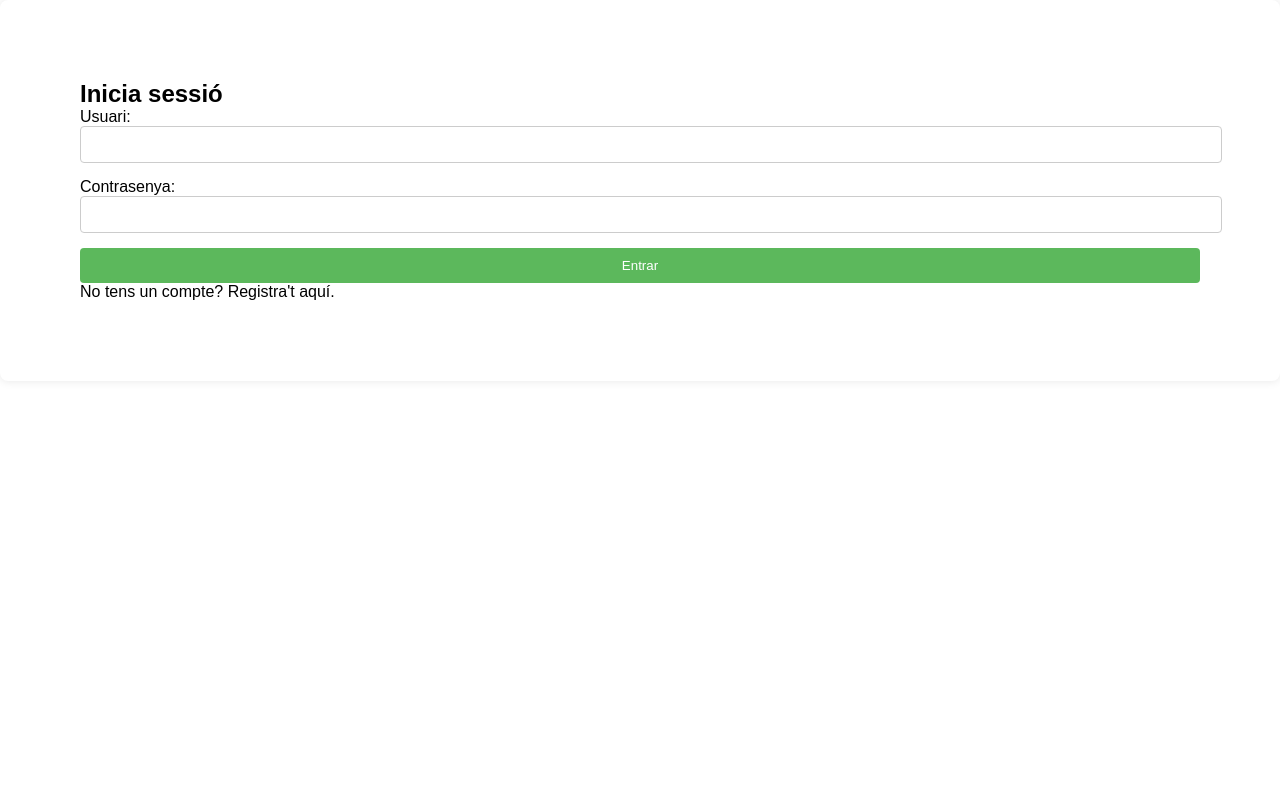
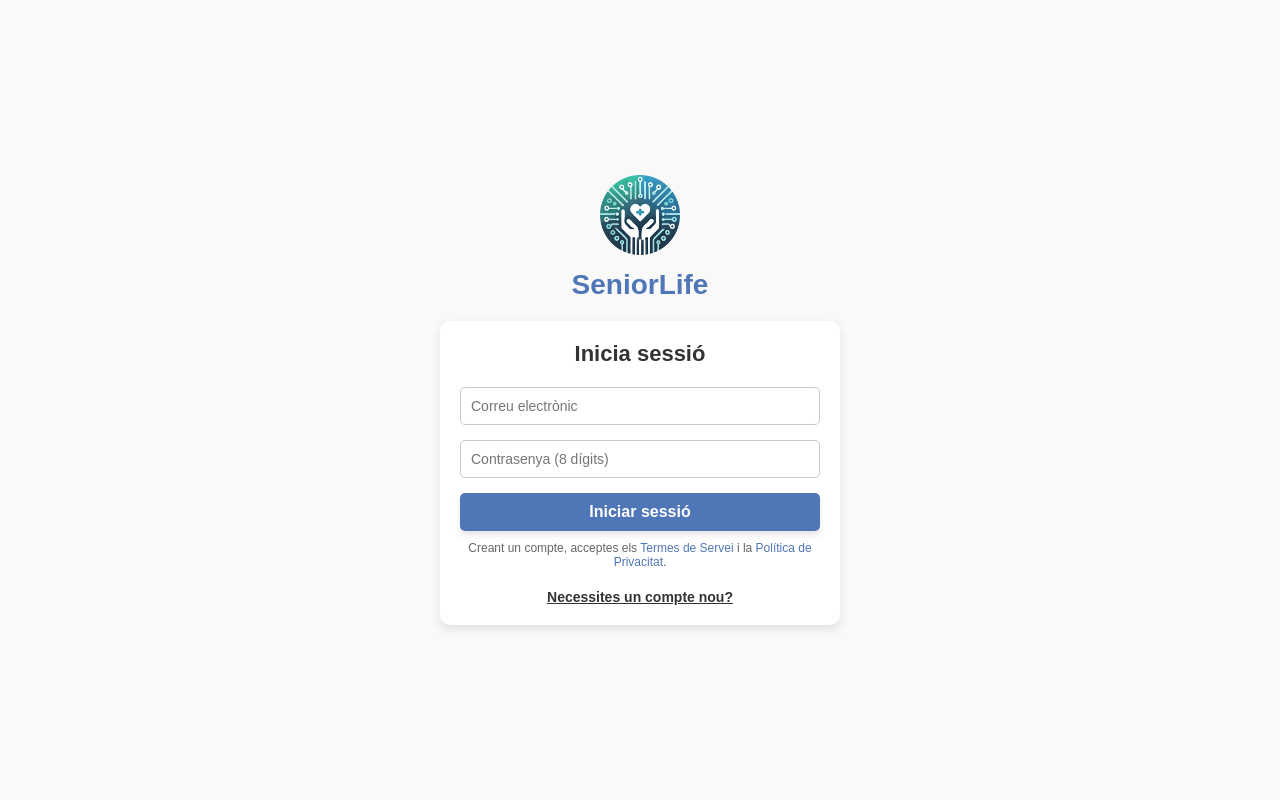
Before and after one commit to luciarevaliente/Projecte_EProgramari, a Flask app: page /login in a window 1280 px wide. Run offline with Flask 3, Linux system fonts and the light colour scheme.

Commit message:
Nova versió de login.html + retoc en home.html

```diff
--- /dev/null
+++ b/sprint2/app/static/login.css
@@ -0,0 +1,104 @@
+/* General styles */
+body {
+    font-family: 'Arial', sans-serif;
+    display: flex;
+    justify-content: center;
+    align-items: center;
+    flex-direction: column;
+    background-color: #f9f9f9;
+    margin: 0;
+    padding: 0;
+    height: 100vh;
+}
+
+/* Contenidor general */
+.container {
+    text-align: center;
+    width: 100%;
+    max-width: 400px;
+    padding: 20px;
+}
+
+/* Logo */
+.logo-container {
+    margin-bottom: 20px;
+}
+
+.logo {
+    width: 80px;
+    height: auto;
+    margin-bottom: 10px;
+}
+
+.title {
+    font-size: 28px;
+    color: #4f76b6;
+    margin: 0;
+}
+
+/* Formulari */
+form {
+    background: white;
+    padding: 20px;
+    border-radius: 10px;
+    box-shadow: 0 4px 10px rgba(0, 0, 0, 0.1);
+    text-align: center;
+}
+
+.form-title {
+    font-size: 22px;
+    font-weight: bold;
+    color: #333;
+    margin-bottom: 20px;
+}
+
+/* Camps del formulari */
+input {
+    display: block;
+    margin-bottom: 15px;
+    padding: 10px;
+    width: 100%;
+    font-size: 14px;
+    border: 1px solid #ccc;
+    border-radius: 5px;
+    box-sizing: border-box;
+}
+
+/* Botó */
+button {
+    background-color: #4f76b6;
+    color: white;
+    padding: 10px;
+    border: none;
+    border-radius: 5px;
+    cursor: pointer;
+    width: 100%;
+    font-size: 16px;
+    font-weight: bold;
+    box-shadow: 0 4px 6px rgba(0, 0, 0, 0.1);
+    transition: background-color 0.3s ease;
+}
+
+button:hover {
+    background-color: #3a5c91;
+}
+
+/* Termes i registre */
+.terms {
+    font-size: 12px;
+    color: #666;
+    margin-top: 10px;
+}
+
+.terms a {
+    color: #4f76b6;
+    text-decoration: none;
+}
+
+.register-link {
+    font-size: 14px;
+    font-weight: bold;
+    margin-top: 20px;
+    color: #333;
+    text-decoration: underline;
+}
--- a/sprint2/app/static/seniorlife.css
+++ b/sprint2/app/static/seniorlife.css
@@ -29,7 +29,7 @@ body {
 .logo {
     width: 150px;
     height: auto;
-    margin-bottom: 20px; /* Separació entre el logo i el rectangle gris */
+    margin-bottom: 1px; /* Separació entre el logo i el rectangle gris */
 }
 
 /* Rectangle gris només per a la secció d'accés */
--- a/sprint2/app/templates/home.html
+++ b/sprint2/app/templates/home.html
@@ -7,10 +7,11 @@
     <link rel="stylesheet" href="{{ url_for('static', filename='seniorlife.css') }}">
 </head>
 <body class="container">
-    <h1 class="title">SeniorLife</h1>
     <div class="logo-container">
         <img src="{{ url_for('static', filename='resources/logo-modified.png') }}" alt="SeniorLife Logo" class="logo">
     </div>
+    <h1 class="title">SeniorLife</h1>
+
     <div class="access-container">
         <h2 class="subtitle">Accedir a SeniorLife</h2>
         <h3 class="description">Crea un compte gratuït per unir-te a la família de SeniorLife</h3>
--- a/sprint2/app/templates/login.html
+++ b/sprint2/app/templates/login.html
@@ -5,10 +5,16 @@
     <meta name="viewport" content="width=device-width, initial-scale=1.0">
     <title>Login</title>
     <link rel="stylesheet" href="{{ url_for('static', filename='style.css') }}">
+    <link rel="stylesheet" href="{{ url_for('static', filename='login.css') }}">
 </head>
 <body>
+    <div class="container">
+        <div class="logo-container">
+            <img src="{{ url_for('static', filename='resources/logo-modified.png') }}" alt="SeniorLife Logo" class="logo">
+            <h1 class="title">SeniorLife</h1>
+        </div>
         <form method="POST">
-        <h2>Inicia sessió</h2>
+            <h2 class="form-title">Inicia sessió</h2>
             {% with messages = get_flashed_messages(with_categories=true) %}
             {% if messages %}
             <ul>
@@ -18,16 +24,14 @@
             </ul>
             {% endif %}
             {% endwith %}
-        <label for="username">Usuari:</label>
-        <input type="text" id="username" name="username" required>
-
-        <label for="password">Contrasenya:</label>
-        <input type="password" id="password" name="password" required>
-
-        <button type="submit">Entrar</button>
-
-        <p>No tens un compte? <a href="{{ url_for('register') }}">Registra't aquí</a>.</p>
-
+            <input type="text" id="username" name="username" placeholder="Correu electrònic" required>
+            <input type="password" id="password" name="password" placeholder="Contrasenya (8 dígits)" required>
+            <button type="submit">Iniciar sessió</button>
+            <p class="terms">
+                Creant un compte, acceptes els <a href="#">Termes de Servei</a> i la <a href="#">Política de Privacitat</a>.
+            </p>
+            <p class="register-link"><a href="{{ url_for('register') }}">Necessites un compte nou?</a></p>
         </form>
+    </div>
 </body>
 </html>
```
Lines whose indentation alone changed are shown as unchanged.
